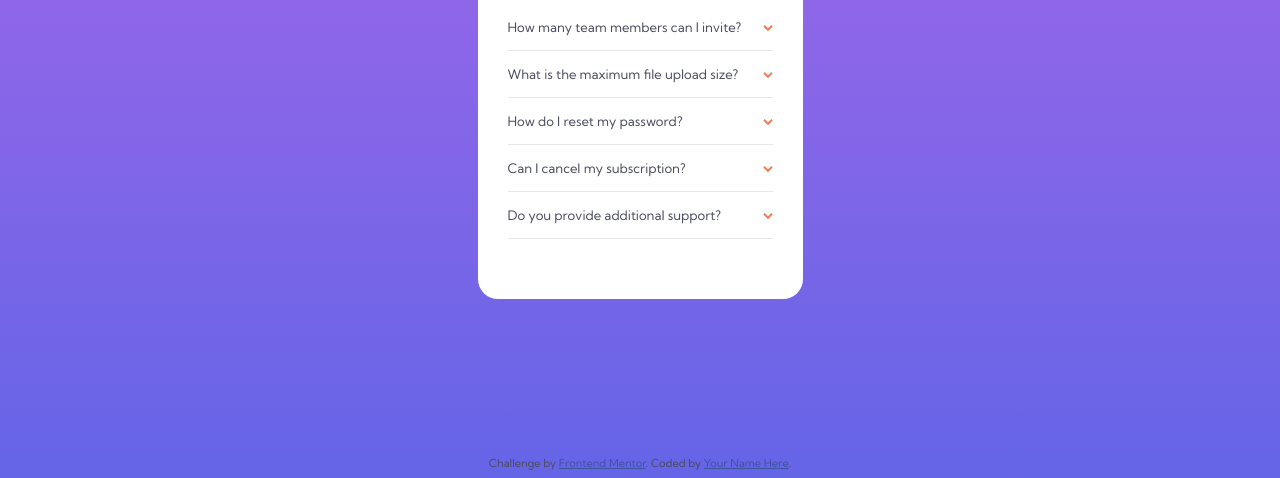
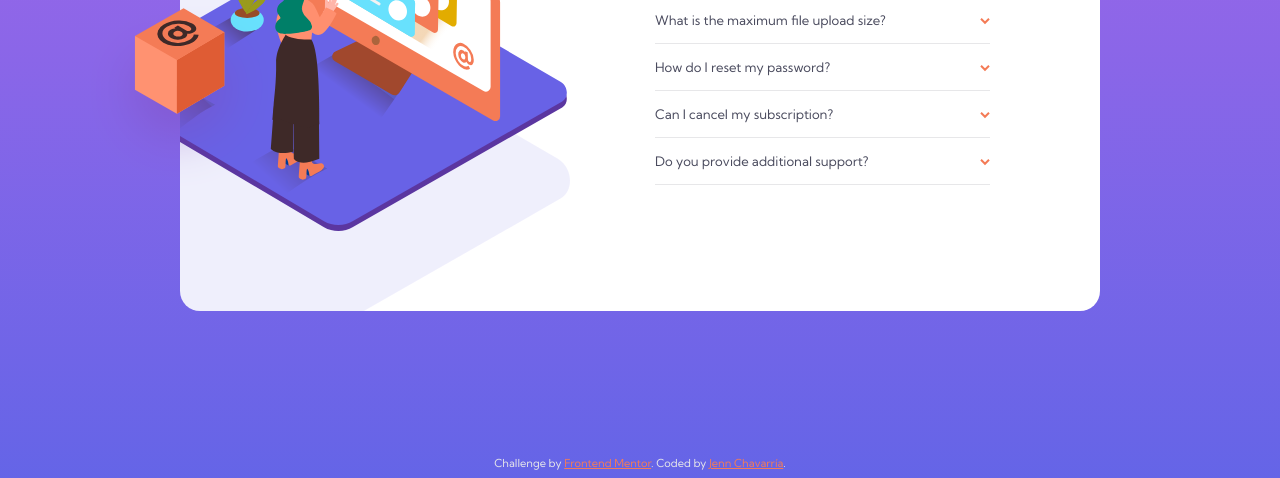
Before and after one commit to jenn-chav13/faq-accordion-card-main, a plain HTML site: page index.html in a window 1280 px wide. Shown: the part 352-830 px from the top of the page. Drawn offline with Linux system fonts and the light colour scheme.

Commit message:
Frontend Mentor FAQ Accordion Card: Desktop Styling.

```diff
--- a/index.html
+++ b/index.html
@@ -10,12 +10,6 @@
   <link href="https://fonts.googleapis.com/css2?family=Kumbh+Sans:wght@400;700&display=swap" rel="stylesheet">
   <link rel="stylesheet" href="style.css">
   <title>FAQ Accordion Card</title>
-
-  <!-- Feel free to remove these styles or customise in your own stylesheet 👍 -->
-  <style>
-    .attribution { font-size: 11px; text-align: center; }
-    .attribution a { color: hsl(228, 45%, 44%); }
-  </style>
 </head>
 <body>
 
@@ -25,6 +19,7 @@
       <div class="accordion-image">
         <img id="illustration" src="./images/illustration-woman-online-mobile.svg" alt="image of woman browsing a website">
         <img id="background" src="./images/bg-pattern-mobile.svg" alt="background pattern">
+        <img id="illustration-box" src="" alt="">
       </div>
       <div class="accordion-content">
         <h1>FAQ</h1>
@@ -65,7 +60,7 @@
   <footer>
     <div class="attribution">
       Challenge by <a href="https://www.frontendmentor.io?ref=challenge" target="_blank">Frontend Mentor</a>.
-      Coded by <a href="#">Your Name Here</a>.
+      Coded by <a href="https://github.com/jenn-chav13">Jenn Chavarría</a>.
     </div>
   </footer>
 </body>
--- a/style.css
+++ b/style.css
@@ -54,6 +54,16 @@ main {
     min-height: 100vh;
 }
 
+.attribution {
+    color: var(--Light-grayish-blue);
+    font-size: 11px;
+    text-align: center;
+}
+
+.attribution a {
+    color: var(--Soft-red);
+}
+
 .accordion {
     width: 325px;
     box-sizing: border-box;
@@ -86,8 +96,13 @@ main {
     margin: 15px 0px;
 }
 
+.accordion-content-tab label:hover {
+    color: var(--Soft-red);
+}
+
 .accordion-content-tab label::after {
     content: url(./images/icon-arrow-down.svg);
+    transition: all .35s;
 }
 
 .accordion-content-tab p {
@@ -96,3 +111,54 @@ main {
     margin: 0;
     transition: all .35s;
 }
+
+/** Desktop **/
+@media only screen and (min-width: 1024px){
+
+    h1 {
+        text-align: left;
+    }
+    .accordion {
+        background: url(./images/illustration-woman-online-desktop.svg) bottom 80px left -85px no-repeat, url(./images/bg-pattern-desktop.svg) bottom -140px left -575px no-repeat;
+        background-color: white;
+        display: flex;
+        justify-content: flex-end;
+        max-width: 920px;
+        width: 100%;
+        height: 510px;
+    }
+
+    .accordion::before {
+        content: "";
+        background: url(/images/illustration-box-desktop.svg) no-repeat;
+        width: 191px;
+        height: 184px;
+        position: relative;
+        top: 205px;
+        left: -365px;
+    }
+
+    .accordion-image {
+        display: none;
+    }
+
+    .accordion-content {
+        width: 50%;
+        box-sizing: border-box;
+        margin-block: auto;
+        padding-inline-start: 15px;
+        padding-inline-end: 80px;
+    }
+
+    #illustration {
+       display: none;
+    }
+
+    #background {
+        display: none;
+    }
+
+    #illustration-box {
+        display: none;
+    }
+}
```
